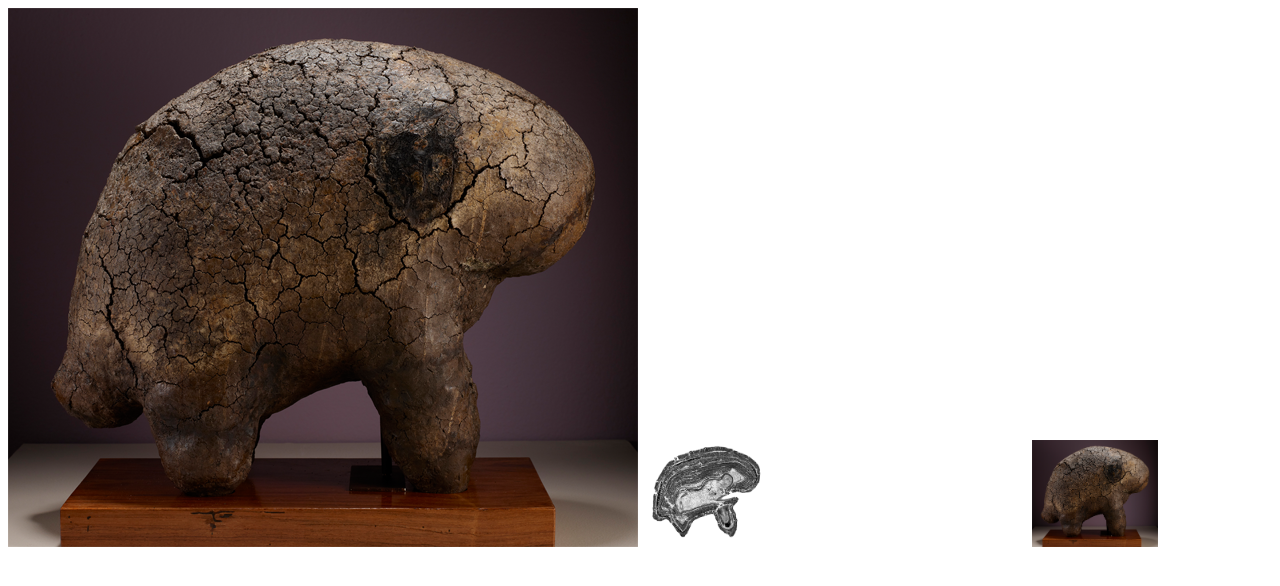
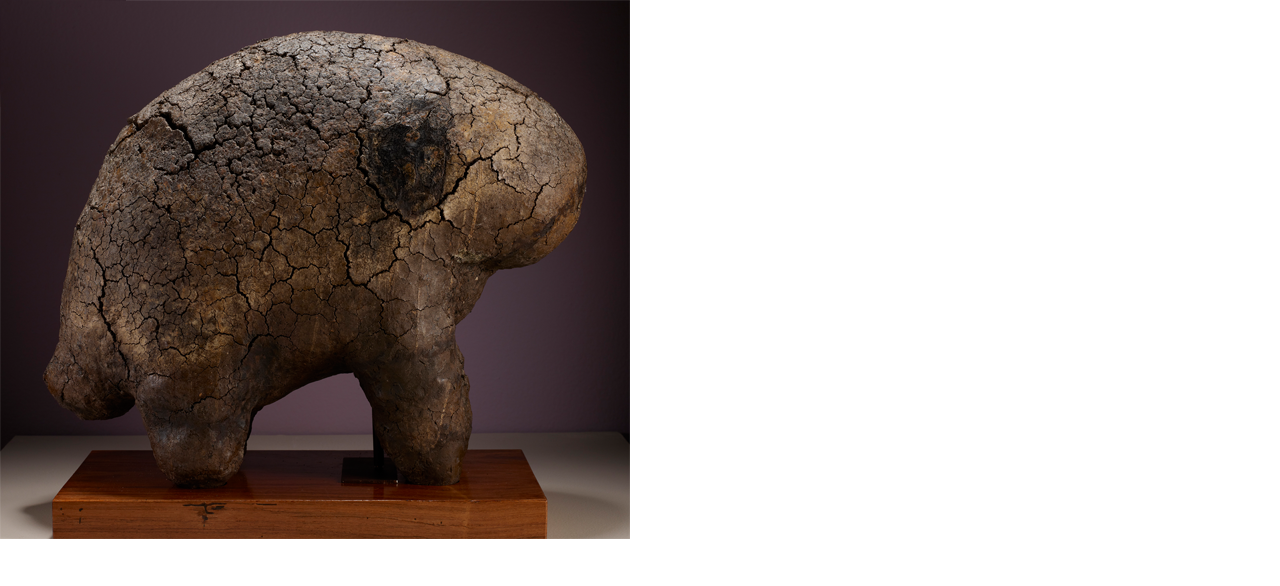
Before and after one commit to artsmia/verso-boli, a plain HTML site: page index.html in a window 1280 px wide. Drawn offline with nearby package versions, Linux system fonts and the light colour scheme.

Commit message:
Hide the ancillary canvases
display: none and visibility: hidden both seem to cause webkit on a v1
ipad with ios5 to crash. So here I'm putting the extra canvases behind
the main one and giving it z-index priority.

```diff
--- a/index.html
+++ b/index.html
@@ -8,12 +8,18 @@
   <title>Scratchoff</title>
   <script src="//ajax.googleapis.com/ajax/libs/jquery/1.8.3/jquery.min.js"></script>
   <script src="js/scratcherdemo.js"></script> <!-- http://beej.us/blog/data/html5-canvas-globalcompositeoperation/ -->
+  <style>
+    canvas { position: absolute; top: 0; left: 0 }
+    #maincanvas { z-index: 100 }
+  </style>
 </head>
 <body>
   <canvas id="maincanvas"></canvas>
-  <canvas id="backthumb"></canvas>
-  <canvas id="drawthumb"></canvas>
-  <canvas id="tempthumb"></canvas>
-  <canvas id="forethumb"></canvas>
+  <div id="ancillary">
+    <canvas id="backthumb"></canvas>
+    <canvas id="drawthumb"></canvas>
+    <canvas id="tempthumb"></canvas>
+    <canvas id="forethumb"></canvas>
+  </div>
 </body>
 </html>
```
